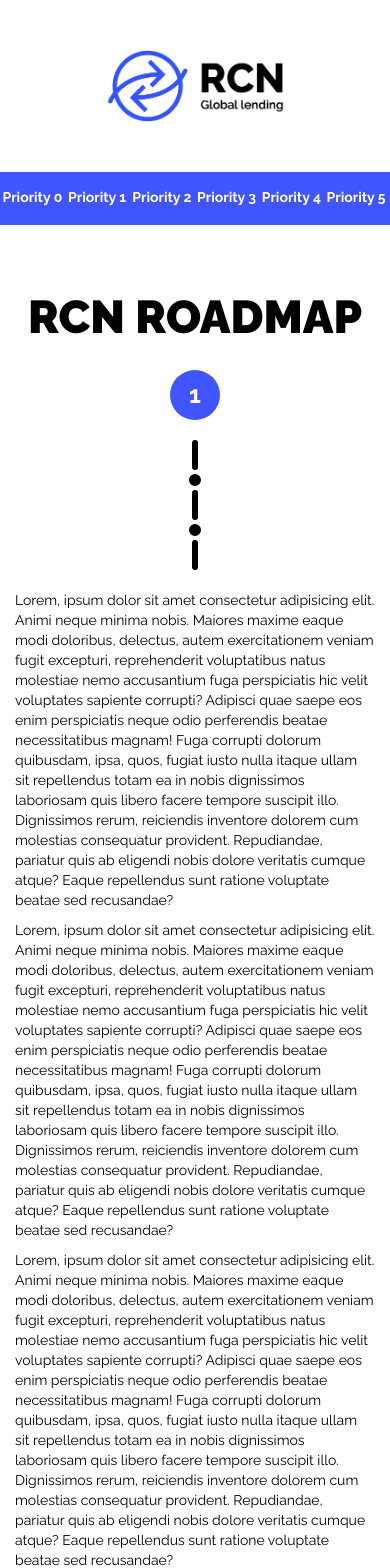
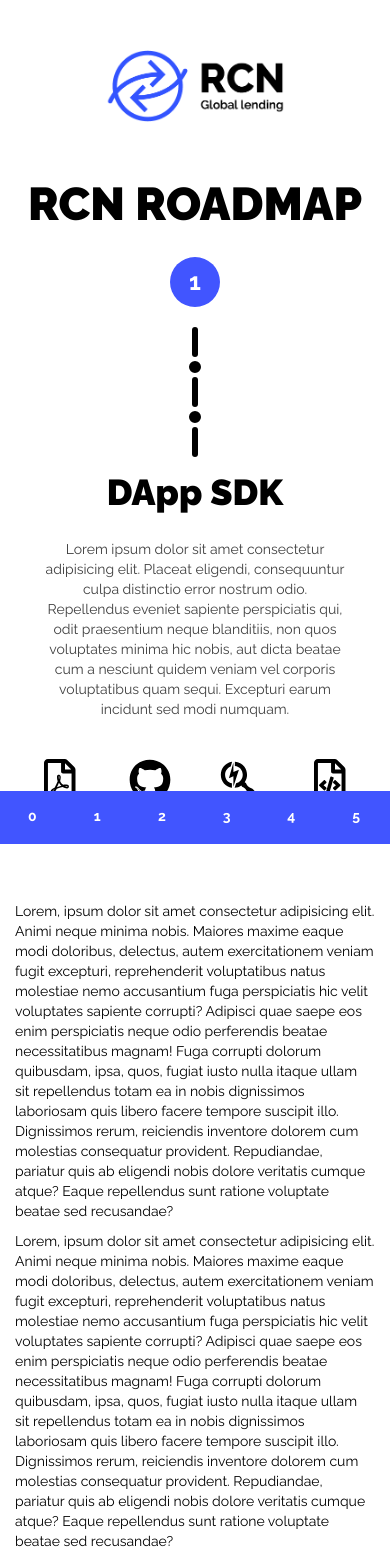
Before and after one commit to devbold/rcn-roadmap, an Angular app: page / in a window 390 px wide. Shown: the top 1568 px of the page. Built offline with nearby package versions, Linux system fonts and the light colour scheme.

Commit message:
Timeline UI

```diff
--- a/src/app/app.component.html
+++ b/src/app/app.component.html
@@ -2,4 +2,7 @@
 <app-header></app-header>
 <router-outlet></router-outlet>
 <div class="footer-line"></div>
-<div class="img-container"><img src="../assets/images/rcn-logo-big.png" alt="rcn-logo" class="footer-logo"></div>
+<div class="img-container">
+  <img src="../assets/images/rcn-logo-big.png" alt="rcn-logo" class="footer-logo">
+  <div class="margintop50 visible-xs"></div>
+</div>
--- a/src/app/core/header/header.component.html
+++ b/src/app/core/header/header.component.html
@@ -1,10 +1,28 @@
 <div class="header-container">
   <ul>
-    <li>Priority 0</li>
-    <li>Priority 1</li>
-    <li>Priority 2</li>
-    <li>Priority 3</li>
-    <li>Priority 4</li>
-    <li>Priority 5</li>
+    <li>
+      <span class="visible-xs">0</span>
+      <span class="hidden-xs">Priority 0</span>
+    </li>
+    <li>
+      <span class="visible-xs">1</span>
+      <span class="hidden-xs">Priority 1</span>
+    </li>
+    <li>
+      <span class="visible-xs">2</span>
+      <span class="hidden-xs">Priority 2</span>
+    </li>
+    <li>
+      <span class="visible-xs">3</span>
+      <span class="hidden-xs">Priority 3</span>
+    </li>
+    <li>
+      <span class="visible-xs">4</span>
+      <span class="hidden-xs">Priority 4</span>
+    </li>
+    <li>
+      <span class="visible-xs">5</span>
+      <span class="hidden-xs">Priority 5</span>
+    </li>
   </ul>
 </div>
--- a/src/app/core/header/header.component.scss
+++ b/src/app/core/header/header.component.scss
@@ -1,6 +1,10 @@
 @import '../../../scss/_variables.scss'; //variables
 
 .header-container{
+  position: fixed;
+  width: 100%;
+  bottom: 0;
+  z-index: 9;
   background-color: $primary;
 }
 ul{
@@ -23,3 +27,11 @@
     }
   }
 }
+
+@media (min-width: 768px){
+  .header-container{
+    position: relative;
+    bottom: initial;
+    background-color: $primary;
+  }
+}
--- a/src/app/core/home/home.component.html
+++ b/src/app/core/home/home.component.html
@@ -1,23 +1,13 @@
-<div class="margintop60"></div>
+<div class="margintop60 hidden-xs"></div>
 <div class="container">
   <div class="row">
     <div class="col-xs-12">
       <div class="main-title">rcn roadmap</div>
       <div class="margintop20"></div>
       <app-timeline></app-timeline>
-      <p>Lorem, ipsum dolor sit amet consectetur adipisicing elit. Animi neque minima nobis. Maiores maxime eaque modi doloribus, delectus, autem exercitationem veniam fugit excepturi, reprehenderit voluptatibus natus molestiae nemo accusantium fuga perspiciatis hic velit voluptates sapiente corrupti? Adipisci quae saepe eos enim perspiciatis neque odio perferendis beatae necessitatibus magnam! Fuga corrupti dolorum quibusdam, ipsa, quos, fugiat iusto nulla itaque ullam sit repellendus totam ea in nobis dignissimos laboriosam quis libero facere tempore suscipit illo. Dignissimos rerum, reiciendis inventore dolorem cum molestias consequatur provident. Repudiandae, pariatur quis ab eligendi nobis dolore veritatis cumque atque? Eaque repellendus sunt ratione voluptate beatae sed recusandae?</p>
     </div>
   </div>
-  <div class="row">
-    <div class="col-xs-12">
-      <p>Lorem, ipsum dolor sit amet consectetur adipisicing elit. Animi neque minima nobis. Maiores maxime eaque modi doloribus, delectus, autem exercitationem veniam fugit excepturi, reprehenderit voluptatibus natus molestiae nemo accusantium fuga perspiciatis hic velit voluptates sapiente corrupti? Adipisci quae saepe eos enim perspiciatis neque odio perferendis beatae necessitatibus magnam! Fuga corrupti dolorum quibusdam, ipsa, quos, fugiat iusto nulla itaque ullam sit repellendus totam ea in nobis dignissimos laboriosam quis libero facere tempore suscipit illo. Dignissimos rerum, reiciendis inventore dolorem cum molestias consequatur provident. Repudiandae, pariatur quis ab eligendi nobis dolore veritatis cumque atque? Eaque repellendus sunt ratione voluptate beatae sed recusandae?</p>
-    </div>
-  </div>
-  <div class="row">
-    <div class="col-xs-12">
-      <p>Lorem, ipsum dolor sit amet consectetur adipisicing elit. Animi neque minima nobis. Maiores maxime eaque modi doloribus, delectus, autem exercitationem veniam fugit excepturi, reprehenderit voluptatibus natus molestiae nemo accusantium fuga perspiciatis hic velit voluptates sapiente corrupti? Adipisci quae saepe eos enim perspiciatis neque odio perferendis beatae necessitatibus magnam! Fuga corrupti dolorum quibusdam, ipsa, quos, fugiat iusto nulla itaque ullam sit repellendus totam ea in nobis dignissimos laboriosam quis libero facere tempore suscipit illo. Dignissimos rerum, reiciendis inventore dolorem cum molestias consequatur provident. Repudiandae, pariatur quis ab eligendi nobis dolore veritatis cumque atque? Eaque repellendus sunt ratione voluptate beatae sed recusandae?</p>
-    </div>
-  </div>
+  <div class="margintop100"></div>
   <div class="row">
     <div class="col-xs-12">
       <p>Lorem, ipsum dolor sit amet consectetur adipisicing elit. Animi neque minima nobis. Maiores maxime eaque modi doloribus, delectus, autem exercitationem veniam fugit excepturi, reprehenderit voluptatibus natus molestiae nemo accusantium fuga perspiciatis hic velit voluptates sapiente corrupti? Adipisci quae saepe eos enim perspiciatis neque odio perferendis beatae necessitatibus magnam! Fuga corrupti dolorum quibusdam, ipsa, quos, fugiat iusto nulla itaque ullam sit repellendus totam ea in nobis dignissimos laboriosam quis libero facere tempore suscipit illo. Dignissimos rerum, reiciendis inventore dolorem cum molestias consequatur provident. Repudiandae, pariatur quis ab eligendi nobis dolore veritatis cumque atque? Eaque repellendus sunt ratione voluptate beatae sed recusandae?</p>
--- a/src/app/timeline/timeline.component.html
+++ b/src/app/timeline/timeline.component.html
@@ -9,3 +9,15 @@
   <div class="circle"></div>
   <div class="line"></div>
 </div>
+
+<div class="title">DApp SDK</div>
+<p>Lorem ipsum dolor sit amet consectetur adipisicing elit. Placeat eligendi, consequuntur culpa distinctio error nostrum odio. Repellendus eveniet sapiente perspiciatis qui, odit praesentium neque blanditiis, non quos voluptates minima hic nobis, aut dicta beatae cum a nesciunt quidem veniam vel corporis voluptatibus quam sequi. Excepturi earum incidunt sed modi numquam.</p>
+
+<div class="icon-block">
+  <ul>
+    <li><i class="far fa-file-pdf"></i></li>
+    <li><i class="fab fa-github"></i></li>
+    <li><i class="fab fa-searchengin"></i></li>
+    <li><i class="far fa-file-code"></i></li>
+  </ul>
+</div>
--- a/src/app/timeline/timeline.component.scss
+++ b/src/app/timeline/timeline.component.scss
@@ -33,3 +33,49 @@
     background-color: $tertiary;
   }
 }
+
+.title{
+  margin-top: -10px;
+  font-size: 36px;
+  text-align: center;
+  @extend %font-black;
+}
+
+p{
+  width: 300px;
+  margin: 0 auto;
+  margin-top: 20px;
+  text-align: center;
+  color: #404040;
+}
+
+.icon-block{
+  margin: 0 auto;
+  margin-top: 40px;
+  ul{
+    li{
+      width: 25%;
+      text-align: center;
+      display: inline-block;
+      svg{
+        font-size: 3em;
+      }
+    }
+  }
+}
+
+@media (min-width: 768px){
+  p{
+    width: 650px;
+  }
+  .icon-block{
+    width: 650px;
+    ul{
+      li{
+        svg{
+          font-size: 4em;
+        }
+      }
+    }
+  }
+}
```
